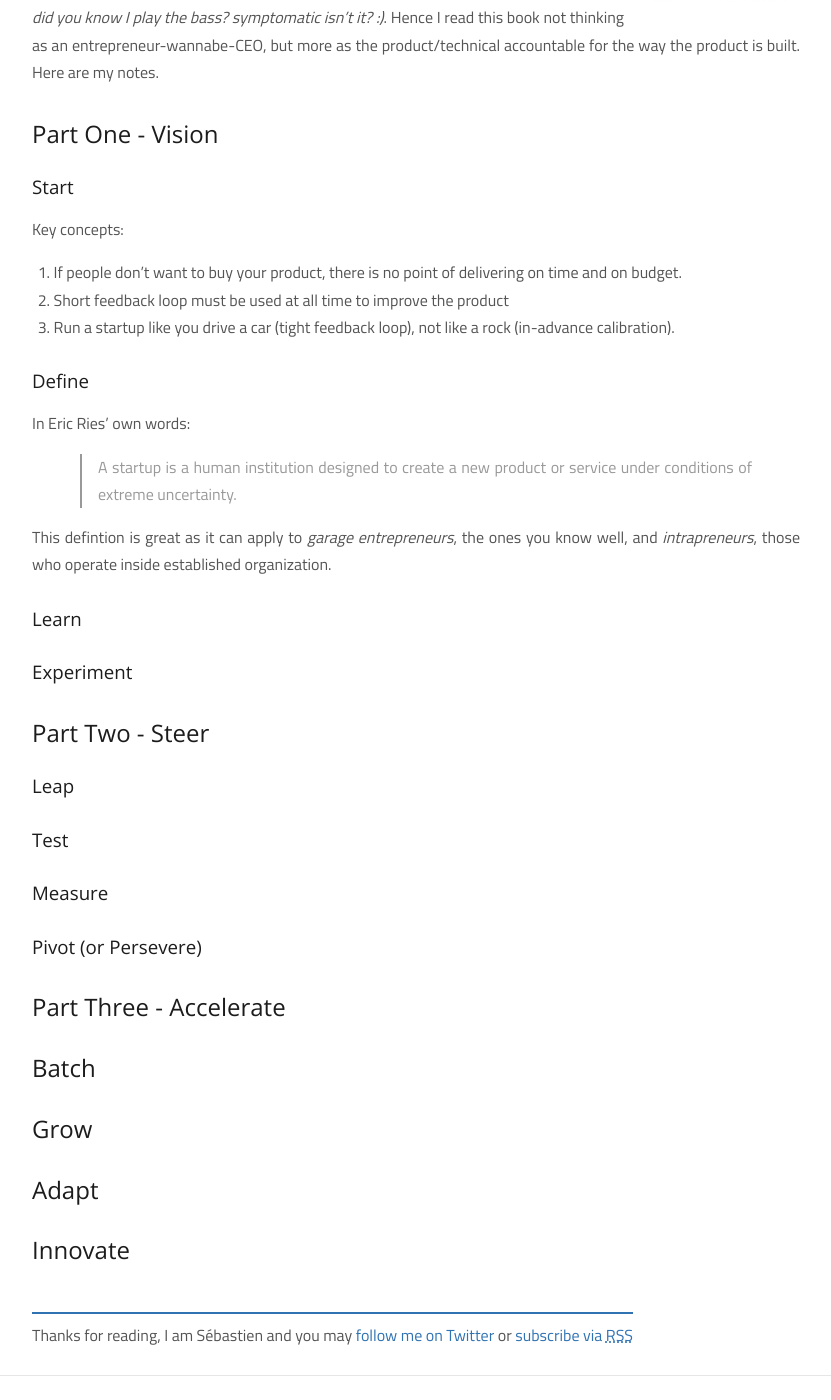
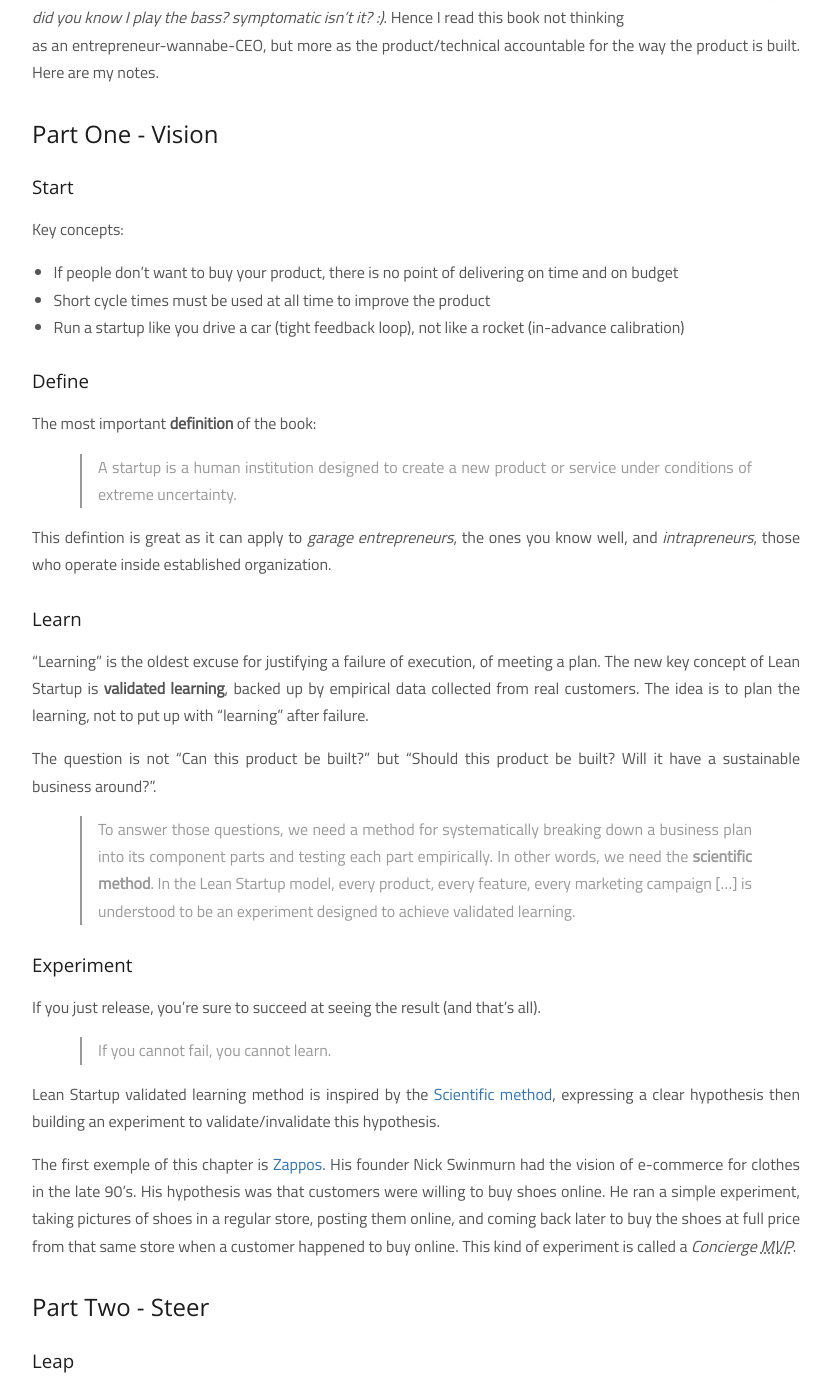
Before and after one commit to ssaunier/ssaunier.github.io, a Jekyll site: the page built from _posts/2013-06-30-summary-of-the-lean-startup-by-eric-ries.markdown, in a window 1280 px wide and 1400 px high, scrolled down 376 px. Shown: the whole window, without its empty margins (224-1055 px from the left). Built offline with Jekyll 4.4.1, drawn with Linux system fonts in a browser that asks for light colours.

Commit message:
Part 1 Learn and Experiment.
Experiment still in WIP

```diff
--- a/_posts/2013-06-30-summary-of-the-lean-startup-by-eric-ries.markdown
+++ b/_posts/2013-06-30-summary-of-the-lean-startup-by-eric-ries.markdown
@@ -17,13 +17,13 @@ Through an introspection job, I came to the conclusion that I perform best as a
 
 Key concepts:
 
-1. If people don't want to buy your product, there is no point of delivering on time and on budget.
-2. Short feedback loop must be used at all time to improve the product
-3. Run a startup like you drive a car (tight feedback loop), not like a rock (in-advance calibration).
+- If people don't want to buy your product, there is no point of delivering on time and on budget
+- Short cycle times must be used at all time to improve the product
+- Run a startup like you drive a car (tight feedback loop), not like a rocket (in-advance calibration)
 
 ### Define
 
-In Eric Ries' own words:
+The most important **definition** of the book:
 
 > A startup is a human institution designed to create a new product or service under conditions of extreme uncertainty.
 
@@ -31,8 +31,24 @@ This defintion is great as it can apply to *garage entrepreneurs*, the ones you
 
 ### Learn
 
+"Learning" is the oldest excuse for justifying a failure of execution, of meeting a plan. The new key concept of Lean Startup is **validated learning**, backed up by empirical data collected from real customers. The idea is to plan the learning, not to put up with "learning" after failure.
+
+The question is not "Can this product be built?" but "Should this product be built? Will it have a sustainable business around?".
+
+> To answer those questions, we need a method for systematically breaking down a business plan into its component parts and testing each part empirically. In other words, we need the **scientific method**. In the Lean Startup model, every product, every feature, every marketing campaign \[...\] is understood to be an experiment designed to achieve validated learning.
 
 ### Experiment
+
+If you just release, you're sure to succeed at seeing the result (and that's all).
+
+> If you cannot fail, you cannot learn.
+
+Lean Startup validated learning method is inspired by the [Scientific method](https://en.wikipedia.org/wiki/Scientific_method), expressing a clear hypothesis then building an experiment to validate/invalidate this hypothesis.
+
+The first exemple of this chapter is [Zappos](http://www.zappos.com/). His founder Nick Swinmurn had the vision of e-commerce for clothes in the late 90's. His hypothesis was that customers were willing to buy shoes online. He ran a simple experiment, taking pictures of shoes in a regular store, posting them online, and coming back later to buy the shoes at full price from that same store when a customer happened to buy online. This kind of experiment is called a *Concierge <acronym title="Minimum Viable Product">MVP</acronym>*.
+
+
+
 
 ## Part Two - Steer
 
```
